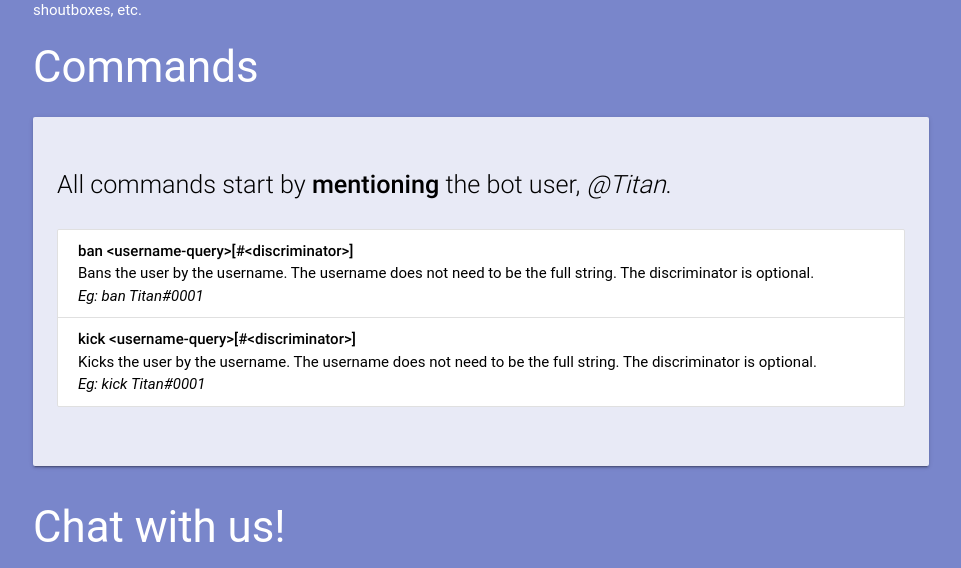
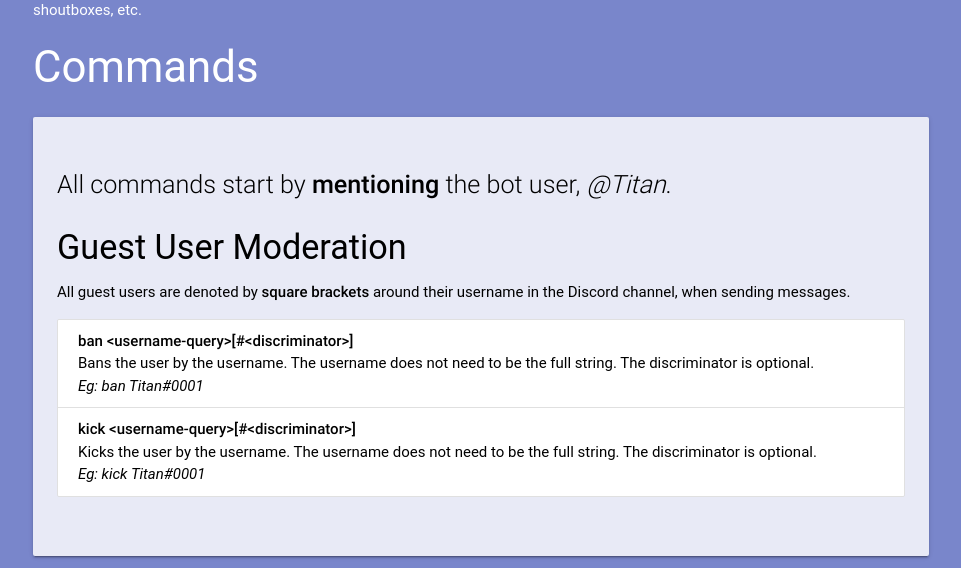
Before and after one commit to TitanEmbeds/Titan, a Python web app: template webapp/titanembeds/templates/about.html.j2 in a window 1280 px wide. Shown: the part 1282-1850 px from the top of the page, without its empty margins (159-1120 px from the left). Run offline with Jinja, Linux system fonts and the light colour scheme; the template is opened without the code that fills it, so the values that code supplies are empty; some libraries are stand-ins or nearby versions; some web fonts are replaced.

Commit message:
Edit cmd about page

```diff
--- a/webapp/titanembeds/templates/about.html.j2
+++ b/webapp/titanembeds/templates/about.html.j2
@@ -47,6 +47,8 @@ etc.</p>
           <div class="row">
             <div class="col s12 black-text">
                 <p class="flow-text">All commands start by <strong>mentioning</strong> the bot user, <em>@Titan</em>.</p>
+                <h4>Guest User Moderation</h4>
+                <p>All guest users are denoted by <strong>square brackets</strong> around their username in the Discord channel, when sending messages.</p>
                 <ul class="collection">
                   <li class="collection-item"><strong>ban &lt;username-query&gt;[#&lt;discriminator&gt;]</strong> <br> Bans the user by the username. The username does not need to be the full string. The discriminator is optional. <br> <em>Eg: ban Titan#0001</em></li>
                   <li class="collection-item"><strong>kick &lt;username-query&gt;[#&lt;discriminator&gt;]</strong> <br> Kicks the user by the username. The username does not need to be the full string. The discriminator is optional. <br> <em>Eg: kick Titan#0001</em></li>
```
